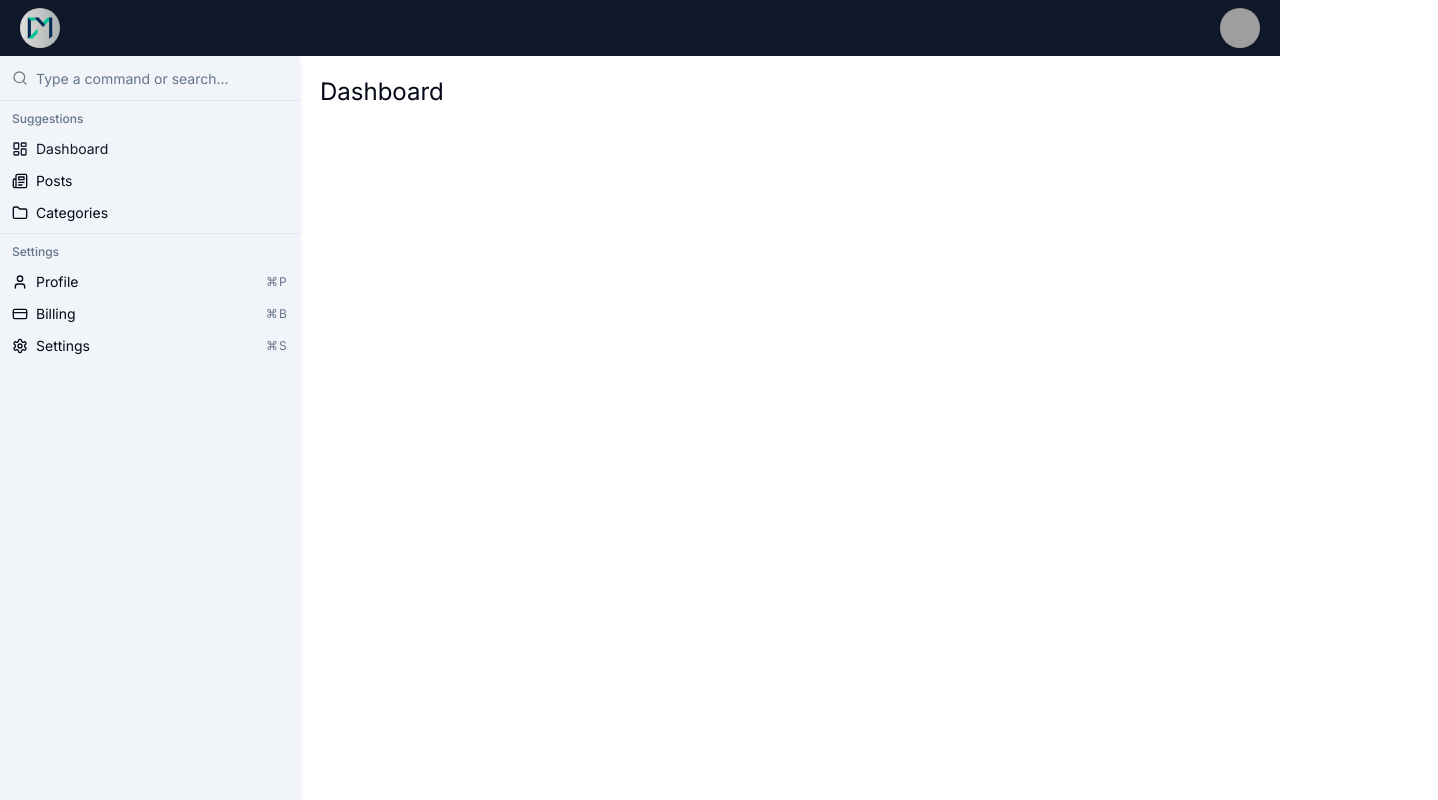
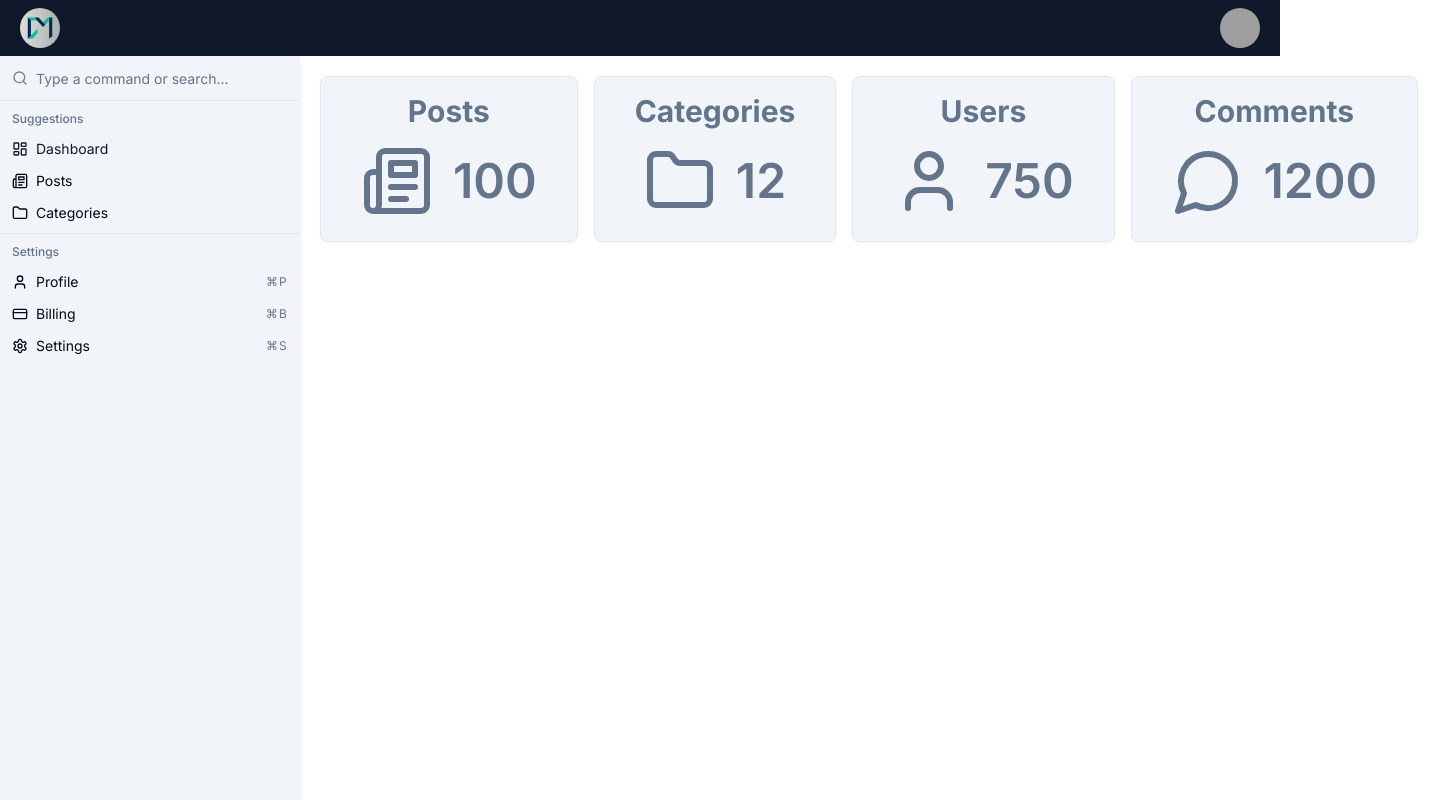
Before and after one commit to MuhsinCanY/dashboard-nextjs-shadcnui, a Next.js app: page / in a window 1280 px wide. Shown: the top 800 px of the page, 1438 px wide, since content can reach past the window. Built offline with nearby package versions, Linux system fonts and the light colour scheme; grey boxes are pictures that could not be loaded.

Commit message:
Add DashboardCard component

```diff
--- a/app/page.tsx
+++ b/app/page.tsx
@@ -1,7 +1,45 @@
+import { DashboardCard } from '@/components/dashboard/DashboardCard'
+import { Folder, MessageCircle, Newspaper, User } from 'lucide-react'
+
 export default function Home() {
   return (
     <>
-      <h1 className="text-2xl">Dashboard</h1>
+      <div className="flex flex-col md:flex-row gap-4 justify-between mb-5">
+        <DashboardCard
+          title="Posts"
+          count={100}
+          icon={
+            <Newspaper
+              className="text-slate-500 dark:text-slate-200"
+              size={72}
+            />
+          }
+        />
+        <DashboardCard
+          title="Categories"
+          count={12}
+          icon={
+            <Folder className="text-slate-500 dark:text-slate-200" size={72} />
+          }
+        />
+        <DashboardCard
+          title="Users"
+          count={750}
+          icon={
+            <User className="text-slate-500 dark:text-slate-200" size={72} />
+          }
+        />
+        <DashboardCard
+          title="Comments"
+          count={1200}
+          icon={
+            <MessageCircle
+              className="text-slate-500 dark:text-slate-200"
+              size={72}
+            />
+          }
+        />
+      </div>
     </>
   )
 }
--- /dev/null
+++ b/components/dashboard/DashboardCard.tsx
@@ -0,0 +1,27 @@
+import { Card, CardContent } from '@/components/ui/card'
+import { LucideIcon } from 'lucide-react'
+import React from 'react'
+
+interface DashboardCardProps {
+  title: string
+  count: number
+  icon: React.ReactElement<LucideIcon>
+}
+
+export const DashboardCard = ({ title, count, icon }: DashboardCardProps) => {
+  return (
+    <Card className="bg-slate-100 dark:bg-slate-800 p-4 pb-0">
+      <CardContent>
+        <h3 className="text-3xl text-center mb-4 font-bold text-slate-500 dark:text-slate-200">
+          {title}
+        </h3>
+        <div className="flex justify-center items-center gap-5">
+          {icon}
+          <p className="text-5xl font-semibold text-slate-500 dark:text-slate-200">
+            {count}
+          </p>
+        </div>
+      </CardContent>
+    </Card>
+  )
+}
--- /dev/null
+++ b/components/ui/card.tsx
@@ -0,0 +1,79 @@
+import * as React from "react"
+
+import { cn } from "@/lib/utils"
+
+const Card = React.forwardRef<
+  HTMLDivElement,
+  React.HTMLAttributes<HTMLDivElement>
+>(({ className, ...props }, ref) => (
+  <div
+    ref={ref}
+    className={cn(
+      "rounded-lg border bg-card text-card-foreground shadow-sm",
+      className
+    )}
+    {...props}
+  />
+))
+Card.displayName = "Card"
+
+const CardHeader = React.forwardRef<
+  HTMLDivElement,
+  React.HTMLAttributes<HTMLDivElement>
+>(({ className, ...props }, ref) => (
+  <div
+    ref={ref}
+    className={cn("flex flex-col space-y-1.5 p-6", className)}
+    {...props}
+  />
+))
+CardHeader.displayName = "CardHeader"
+
+const CardTitle = React.forwardRef<
+  HTMLParagraphElement,
+  React.HTMLAttributes<HTMLHeadingElement>
+>(({ className, ...props }, ref) => (
+  <h3
+    ref={ref}
+    className={cn(
+      "text-2xl font-semibold leading-none tracking-tight",
+      className
+    )}
+    {...props}
+  />
+))
+CardTitle.displayName = "CardTitle"
+
+const CardDescription = React.forwardRef<
+  HTMLParagraphElement,
+  React.HTMLAttributes<HTMLParagraphElement>
+>(({ className, ...props }, ref) => (
+  <p
+    ref={ref}
+    className={cn("text-sm text-muted-foreground", className)}
+    {...props}
+  />
+))
+CardDescription.displayName = "CardDescription"
+
+const CardContent = React.forwardRef<
+  HTMLDivElement,
+  React.HTMLAttributes<HTMLDivElement>
+>(({ className, ...props }, ref) => (
+  <div ref={ref} className={cn("p-6 pt-0", className)} {...props} />
+))
+CardContent.displayName = "CardContent"
+
+const CardFooter = React.forwardRef<
+  HTMLDivElement,
+  React.HTMLAttributes<HTMLDivElement>
+>(({ className, ...props }, ref) => (
+  <div
+    ref={ref}
+    className={cn("flex items-center p-6 pt-0", className)}
+    {...props}
+  />
+))
+CardFooter.displayName = "CardFooter"
+
+export { Card, CardHeader, CardFooter, CardTitle, CardDescription, CardContent }
```
